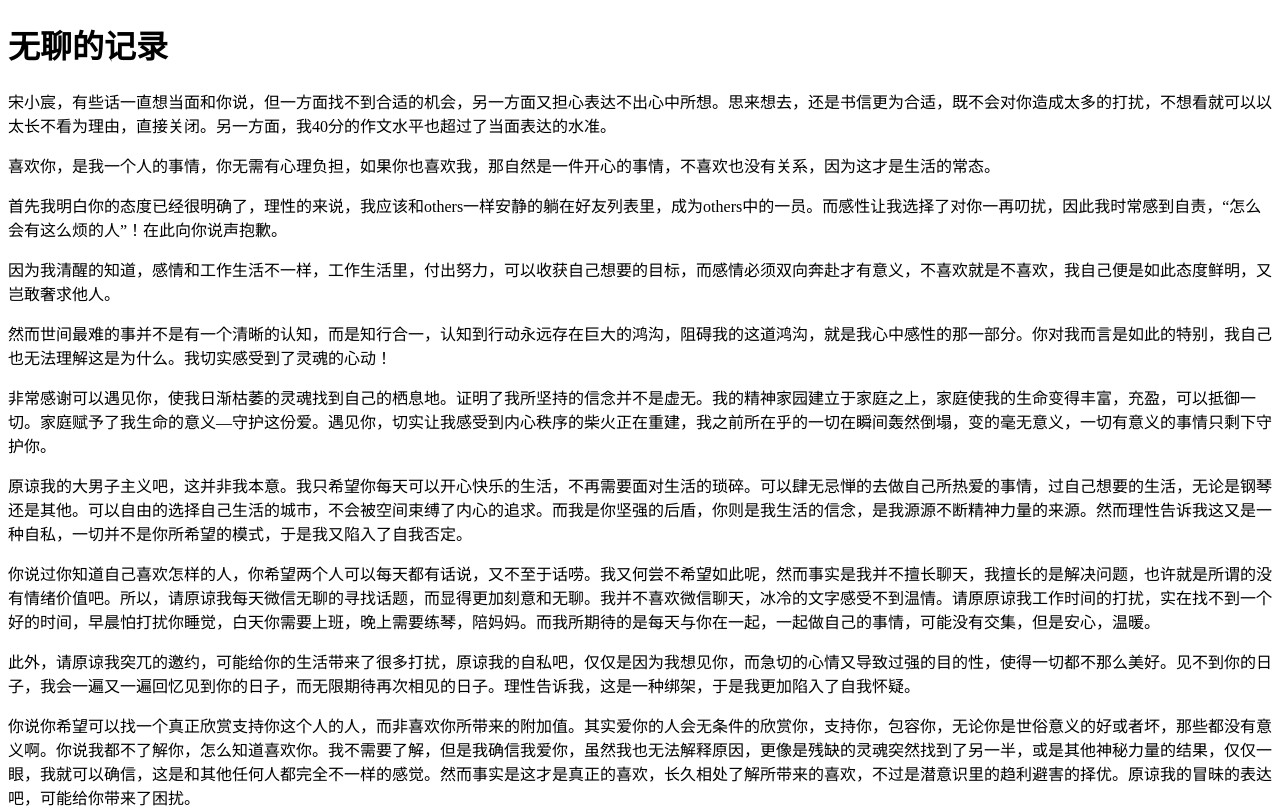
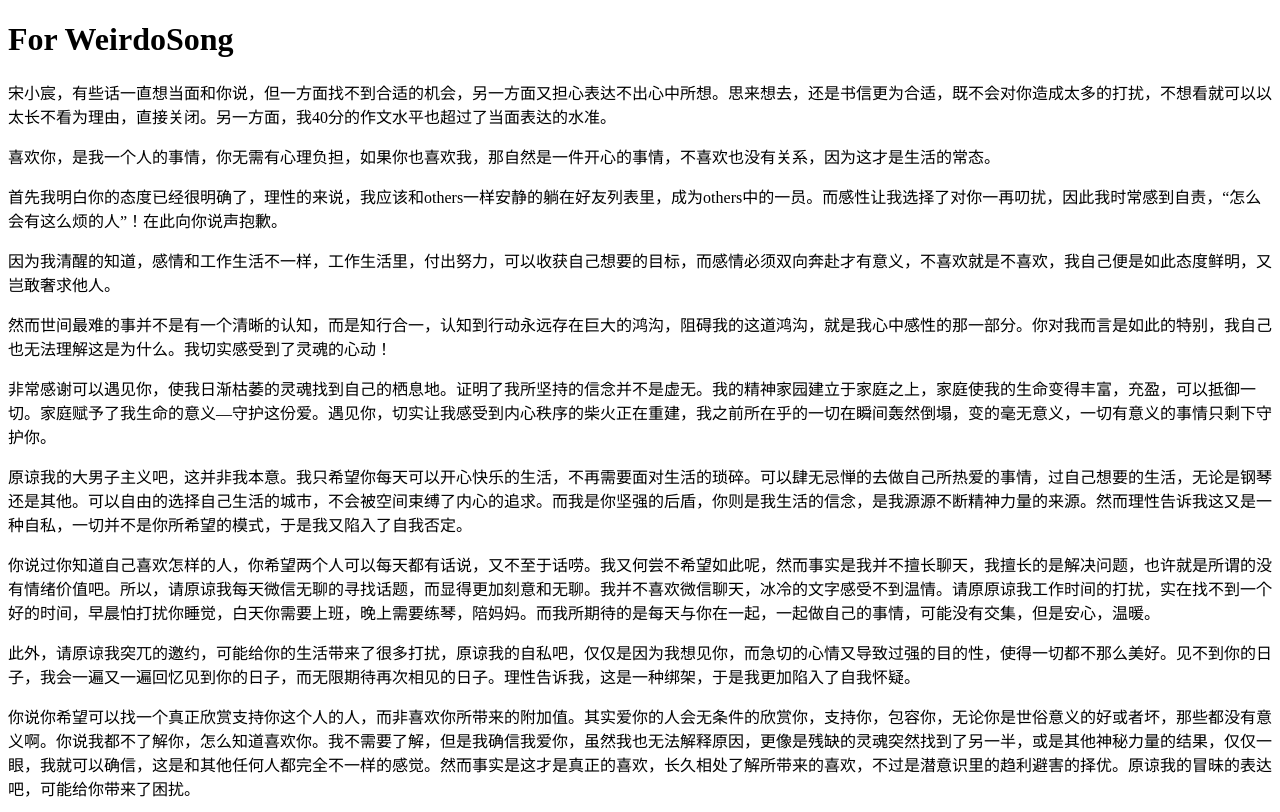
Before and after one commit to ruoji/ftd-crazy, a plain HTML site: page index.html in a window 1280 px wide. Shown: the top 812 px of the page. Drawn offline with Linux system fonts and the light colour scheme.

Commit message:
Update index.html

```diff
--- a/index.html
+++ b/index.html
@@ -2,7 +2,7 @@
 <html>
 <body>
 
-<h1>无聊的记录 </h1>
+<h1>For WeirdoSong</h1>
 <p>
     宋小宸，有些话一直想当面和你说，但一方面找不到合适的机会，另一方面又担心表达不出心中所想。思来想去，还是书信更为合适，既不会对你造成太多的打扰，不想看就可以以太长不看为理由，直接关闭。另一方面，我40分的作文水平也超过了当面表达的水准。
 </p>
```
